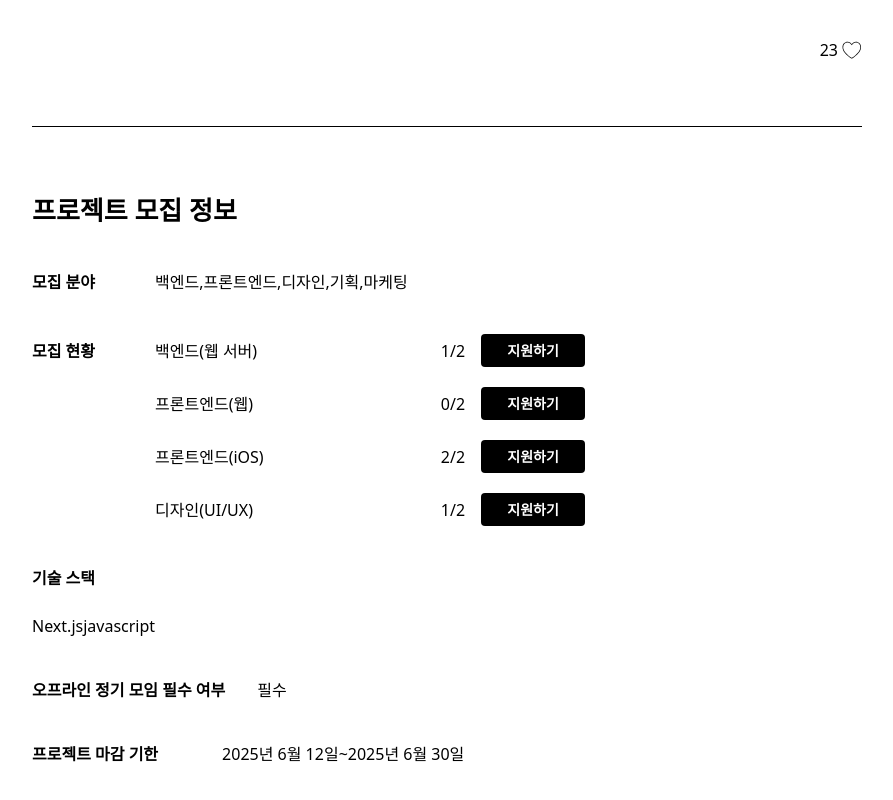
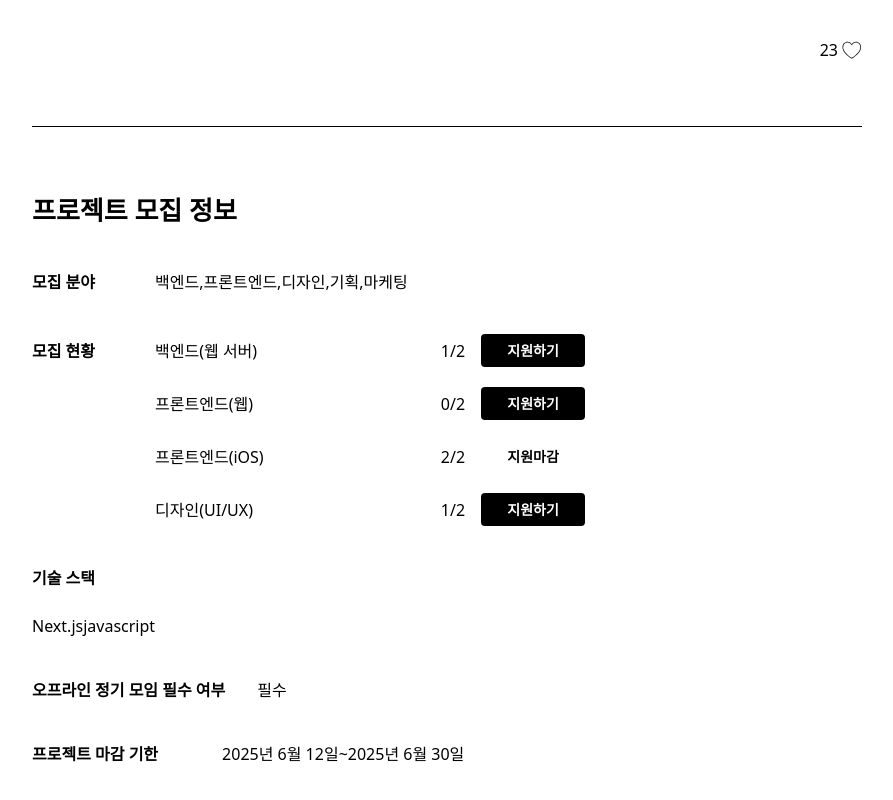
Before and after one commit to WardK-meeTeam/meeteam_front, a Next.js app: page /project-detail/1 in a window 1280 px wide. Shown: the part 993-1793 px from the top of the page, without its empty margins (322-1215 px from the left). Built offline with nearby package versions, Linux system fonts and the light colour scheme.

Commit message:
[MTM-5] [#62] feat: 지원마감 상태 추가

```diff
--- a/app/project-detail/components/ApplyButton.tsx
+++ b/app/project-detail/components/ApplyButton.tsx
@@ -1,10 +1,14 @@
-export default function ApplyButton() {
+export default function ApplyButton({ disabled }: { disabled: boolean }) {
+  console.log(disabled);
   return (
     <button
-      className="flex justify-center items-center py-2 px-6 box-border bg-black text-white text-[14px] font-semibold w-[104px] h-[33px] rounded-sm
-    cursor-pointer"
+      disabled={disabled}
+      className={`flex justify-center items-center py-2 px-6 box-border
+        ${disabled ? "bg-mtm-light-gray text-mtm-text-gray" : "bg-black text-white cursor-pointer"}
+    text-[14px] font-semibold w-[104px] h-[33px] rounded-sm
+    `}
     >
-      지원하기
+      {disabled ? "지원마감" : "지원하기"}
     </button>
   );
 }
```
